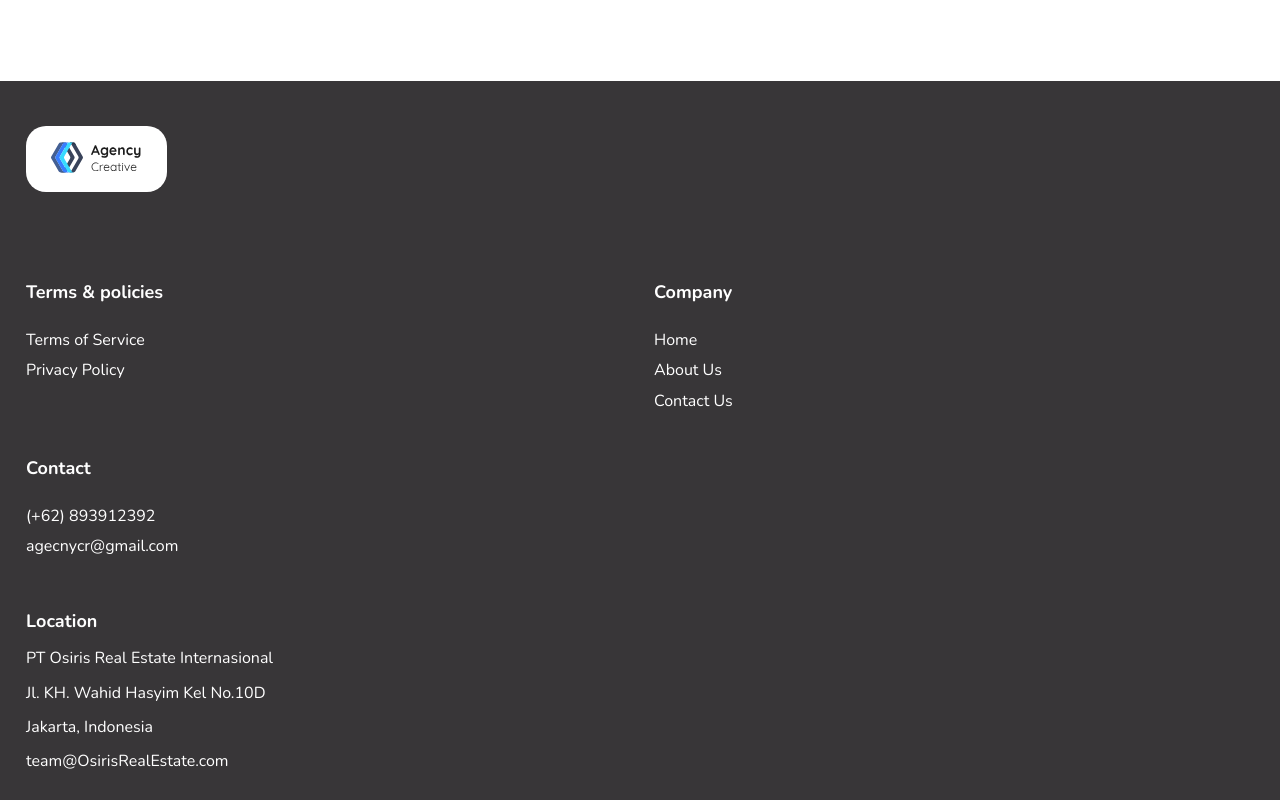
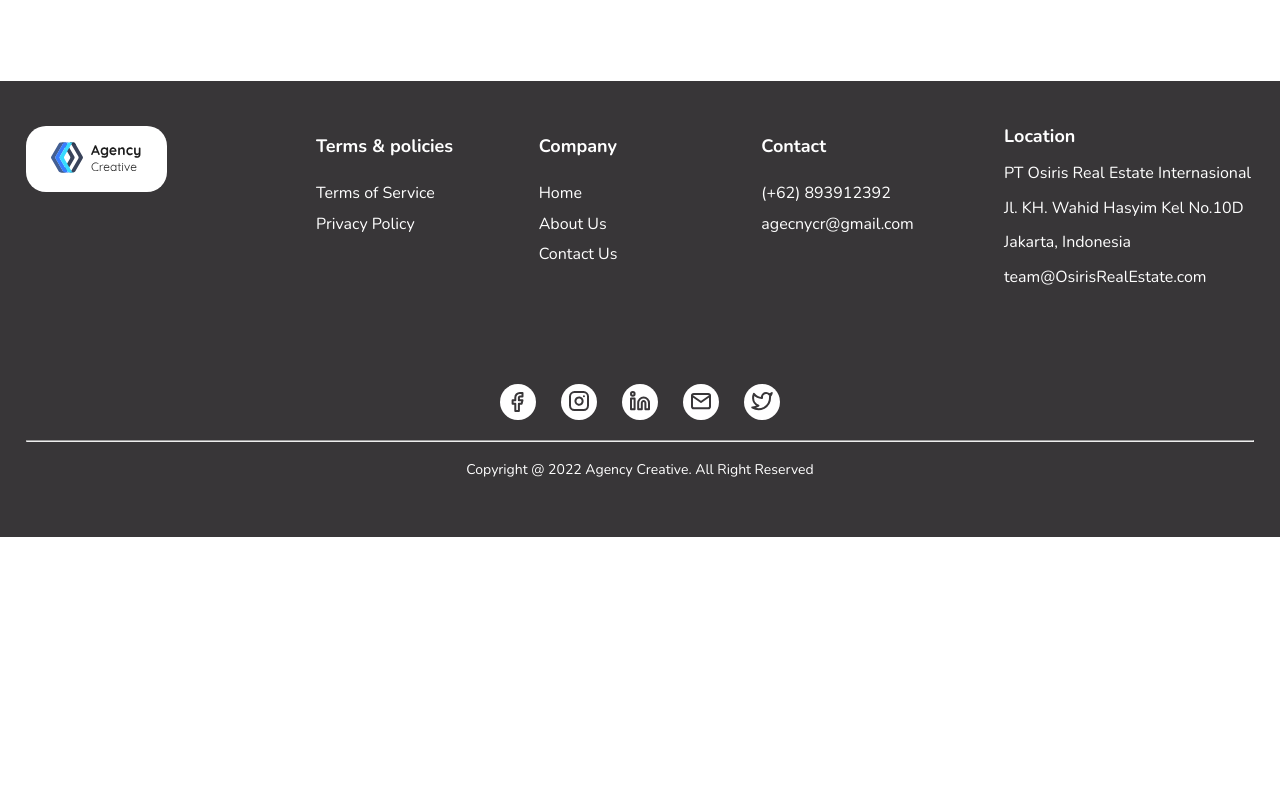
Before and after one commit to luisfalconmx/creative-agency-landing-page, a website built with Vite: page index.html in a window 1280 px wide. Shown: the part 4280-5080 px from the top of the page. After the commit the page ends 4817 px from the top, so only its background shows below. Built offline with nearby package versions, Linux system fonts and the light colour scheme.

Commit message:
feat: footer section adapted to desktop devices

```diff
--- a/index.html
+++ b/index.html
@@ -263,6 +263,7 @@
     </section>
 
     <footer class="footer">
+      <div class="footer__container">
         <div class="footer__brand">
           <img src="/images/logo.svg" alt="#" class="footer__logo" />
         </div>
@@ -291,9 +292,12 @@
           <p class="footer__localization-text">
             PT Osiris Real Estate Internasional
           </p>
-        <p class="footer__localization-text">Jl. KH. Wahid Hasyim Kel No.10D</p>
+          <p class="footer__localization-text">
+            Jl. KH. Wahid Hasyim Kel No.10D
+          </p>
           <p class="footer__localization-text">Jakarta, Indonesia</p>
           <p class="footer__localization-text">team@OsirisRealEstate.com</p>
+        </div>
       </div>
 
       <div class="footer__social">
--- a/scss/sections/footer.scss
+++ b/scss/sections/footer.scss
@@ -2,6 +2,18 @@
   padding: 45px 26px;
   background-color: $color-oil;
   color: white;
+
+  &__container {
+    max-width: 1240px;
+    margin: auto;
+
+    @media (min-width: $md) {
+      display: grid;
+      width: 100%;
+      gap: 40px;
+      grid-template-columns: 250px 1fr 250px;
+    }
+  }
 
   &__brand {
     width: fit-content;
@@ -9,6 +21,7 @@
     margin-bottom: 80px;
     border-radius: 20px;
     padding: 15px 25px;
+    height: fit-content;
   }
 
   &__nav {
@@ -16,6 +29,11 @@
     grid-template-columns: repeat(2, 1fr);
     gap: 28px;
     margin-bottom: 45px;
+
+    @media (min-width: $md) {
+      grid-template-columns: repeat(3, 1fr);
+      gap: 20px;
+    }
   }
 
   &__list {
```
Lines whose indentation alone changed are shown as unchanged.
